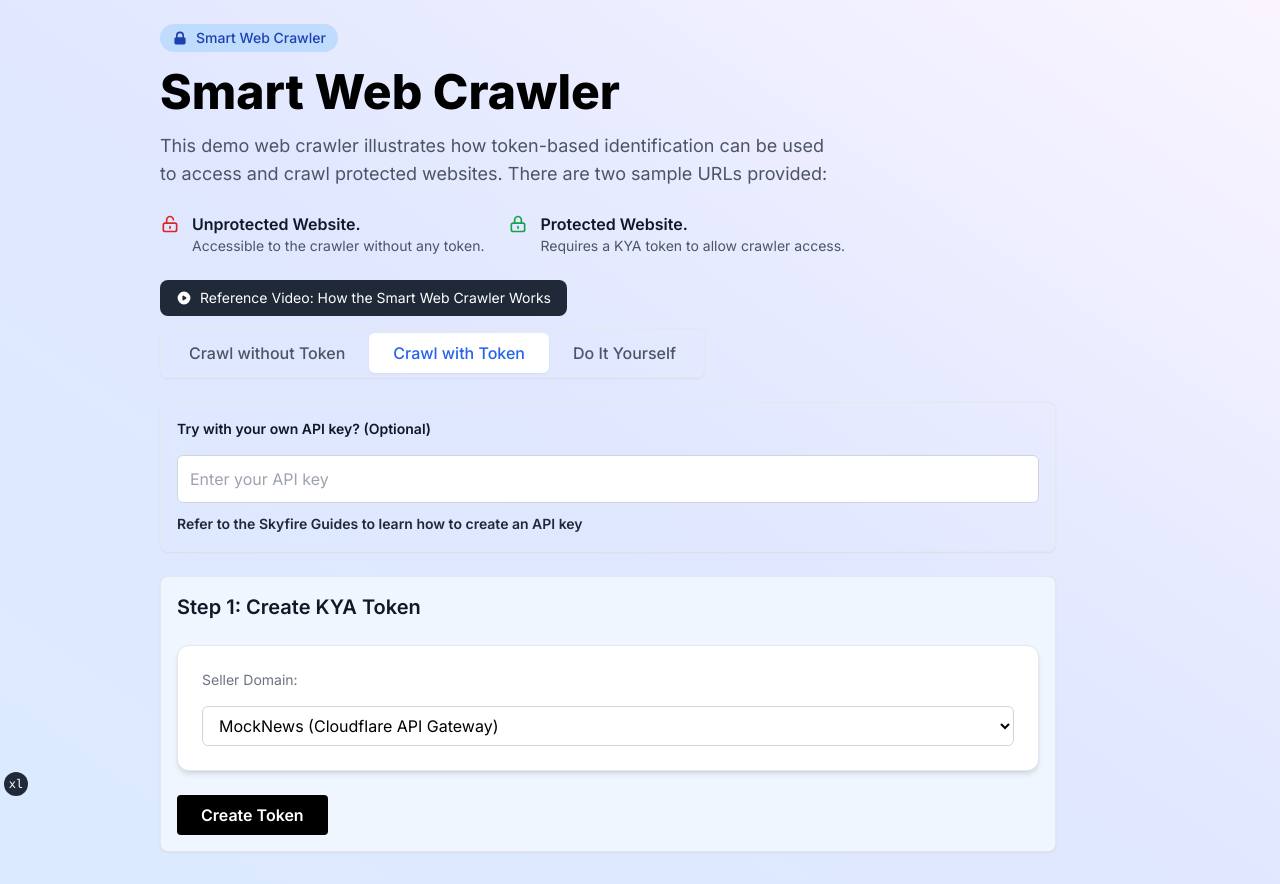
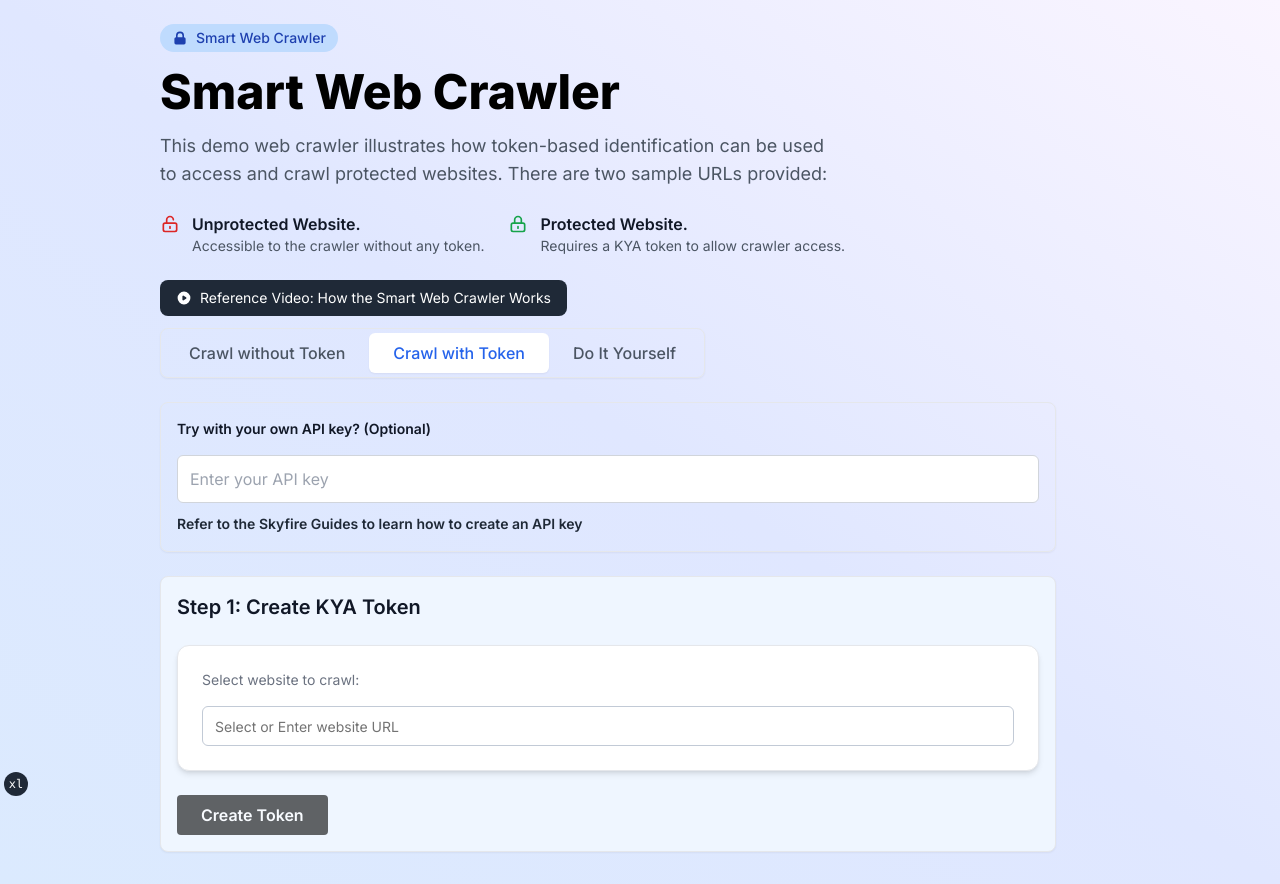
Before and after one commit to skyfire-xyz/skyfire-solutions-cloudflare-news-crawler-demo, a Next.js app in the folder crawler-agent-fe/: page /token in a window 1280 px wide. Built offline with nearby package versions, Linux system fonts and the light colour scheme.

Commit message:
SKYK-2498 UI updates to cater sdm changes

```diff
--- a/crawler-agent-fe/app/components/CrawlSearchLog.tsx
+++ b/crawler-agent-fe/app/components/CrawlSearchLog.tsx
@@ -8,14 +8,16 @@
 
 interface CrawlSearchLogProps {
   skyfireKyaToken?: string
-  onCloudflareUrlChange?: (url: string) => void
+  preselectedUrl?: string
+  onUrlChange?: (url: string) => void
 }
 
 const channelId = uuidv4()
 
 export default function CrawlSearchLog({
   skyfireKyaToken,
-  onCloudflareUrlChange,
+  preselectedUrl,
+  onUrlChange,
 }: CrawlSearchLogProps) {
   const [currentSite, setCurrentSite] = useState<MessageData>()
   const [summary, setSummary] = useState<MessageData>()
@@ -83,7 +85,8 @@
             inputPayment={payment}
             setAlerts={setAlerts}
             skyfireKyaToken={skyfireKyaToken}
-            onCloudflareUrlChange={onCloudflareUrlChange}
+            preselectedUrl={preselectedUrl}
+            onUrlChange={onUrlChange}
           />
         </div>
       </div>
--- a/crawler-agent-fe/app/components/SearchBar.tsx
+++ b/crawler-agent-fe/app/components/SearchBar.tsx
@@ -26,7 +26,8 @@
   inputPayment?: string
   setAlerts: React.Dispatch<React.SetStateAction<Alert[]>>
   skyfireKyaToken?: string
-  onCloudflareUrlChange?: (url: string) => void
+  preselectedUrl?: string
+  onUrlChange?: (url: string) => void
 }
 
 // Define the form schema with Zod
@@ -40,13 +41,13 @@
 
 type SearchFormValues = z.infer<typeof searchFormSchema>
 
-interface Suggestion {
+export interface Suggestion {
   url: string
   name: string
   type: string
 }
 
-const suggestions: Suggestion[] = [
+export const suggestions: Suggestion[] = [
   { url: "https://skyfire.xyz", name: "Skyfire", type: "Unprotected" },
   {
     url: "https://mock-news-cloudflare-api-gateway-demo.skyfire.xyz/",
@@ -77,7 +78,8 @@
   inputPayment,
   setAlerts,
   skyfireKyaToken,
-  onCloudflareUrlChange,
+  preselectedUrl,
+  onUrlChange,
 }) => {
   const [kyaToken, setKyaToken] = useState<string>(skyfireKyaToken || "")
   const { isCrawling: isLoading, setIsCrawling: setIsLoading } = useCrawling()
@@ -87,18 +89,25 @@
   const form = useForm<SearchFormValues>({
     resolver: zodResolver(searchFormSchema),
     defaultValues: {
-      url: "",
+      url: preselectedUrl || "",
     },
   })
 
-  const selectedUrl = form.watch("url")
+  const watchedUrl = form.watch("url")
 
   useEffect(() => {
-    if (typeof onCloudflareUrlChange === "function") {
-      onCloudflareUrlChange(selectedUrl)
+    if (preselectedUrl) {
+      form.setValue("url", preselectedUrl)
     }
     // eslint-disable-next-line react-hooks/exhaustive-deps
-  }, [selectedUrl])
+  }, [preselectedUrl])
+
+  useEffect(() => {
+    if (typeof onUrlChange === "function") {
+      onUrlChange(watchedUrl)
+    }
+    // eslint-disable-next-line react-hooks/exhaustive-deps
+  }, [watchedUrl])
 
   const handleKeyDown = (e: React.KeyboardEvent<HTMLInputElement>) => {
     if (!isFocused || suggestions.length === 0) return
@@ -195,6 +204,11 @@
       <form className="flex w-full flex-col space-y-4">
         <div className="flex items-center space-x-2">
           <div className="relative flex-1">
+            {preselectedUrl ? (
+              <div className="truncate rounded-md border border-gray-200 bg-gray-50 px-3 py-2 text-sm text-gray-900">
+                {preselectedUrl}
+              </div>
+            ) : (
               <FormField
                 control={form.control}
                 name="url"
@@ -262,6 +276,7 @@
                   </FormItem>
                 )}
               />
+            )}
           </div>
 
           <Button
--- /dev/null
+++ b/crawler-agent-fe/app/components/UrlSelector.tsx
@@ -0,0 +1,105 @@
+"use client"
+
+import { useState } from "react"
+
+import { Input } from "@/components/ui/input"
+
+import { suggestions } from "./SearchBar"
+
+interface UrlSelectorProps {
+  value: string
+  onChange: (url: string) => void
+  disabled?: boolean
+}
+
+export default function UrlSelector({
+  value,
+  onChange,
+  disabled,
+}: UrlSelectorProps) {
+  const [isFocused, setIsFocused] = useState(false)
+  const [selectedIndex, setSelectedIndex] = useState(-1)
+
+  const handleKeyDown = (e: React.KeyboardEvent<HTMLInputElement>) => {
+    if (!isFocused || suggestions.length === 0) return
+
+    switch (e.key) {
+      case "ArrowDown":
+        e.preventDefault()
+        setSelectedIndex((prev) =>
+          prev < suggestions.length - 1 ? prev + 1 : prev
+        )
+        break
+      case "ArrowUp":
+        e.preventDefault()
+        setSelectedIndex((prev) => (prev > 0 ? prev - 1 : -1))
+        break
+      case "Enter":
+        e.preventDefault()
+        if (selectedIndex >= 0) {
+          onChange(suggestions[selectedIndex].url)
+          setIsFocused(false)
+          setSelectedIndex(-1)
+        }
+        break
+      case "Escape":
+        setIsFocused(false)
+        setSelectedIndex(-1)
+        break
+    }
+  }
+
+  return (
+    <div className="relative">
+      <Input
+        value={value}
+        onChange={(e) => onChange(e.target.value)}
+        onFocus={() => setIsFocused(true)}
+        onBlur={() => setTimeout(() => setIsFocused(false), 200)}
+        onKeyDown={handleKeyDown}
+        placeholder="Select or Enter website URL"
+        autoComplete="off"
+        disabled={disabled}
+      />
+      {isFocused && (
+        <div className="absolute z-10 mt-1 max-h-60 w-full overflow-y-auto rounded-md border bg-white shadow-lg">
+          {suggestions.map((suggestion, index) => (
+            <div
+              key={suggestion.url}
+              className={`cursor-pointer border-b px-4 py-3 last:border-b-0 ${
+                index === selectedIndex
+                  ? "border-blue-200 bg-gray-50"
+                  : "hover:bg-gray-50"
+              }`}
+              onClick={() => {
+                onChange(suggestion.url)
+                setIsFocused(false)
+                setSelectedIndex(-1)
+              }}
+            >
+              <div className="flex items-center justify-between">
+                <div className="flex min-w-0 flex-1 items-center gap-3">
+                  <span
+                    className={`rounded-full bg-gray-100 px-2 py-1 text-xs text-gray-800 ${
+                      suggestion.type === "Protected" ? "mr-4" : ""
+                    }`}
+                  >
+                    {suggestion.type}
+                  </span>
+                  <div className="min-w-0 flex-1">
+                    <div className="truncate text-sm font-medium text-gray-900">
+                      {suggestion.name}
+                    </div>
+                    <div className="mt-1 truncate text-xs text-gray-500">
+                      {suggestion.url}
+                    </div>
+                  </div>
+                </div>
+              </div>
+            </div>
+          ))}
+        </div>
+      )}
+    </div>
+  )
+}
--- a/crawler-agent-fe/app/page.tsx
+++ b/crawler-agent-fe/app/page.tsx
@@ -65,7 +65,7 @@
       <PageLayout>
         <CrawlSearchLog
           skyfireKyaToken={skyfireKyaToken}
-          onCloudflareUrlChange={setSelectedUrl}
+          onUrlChange={setSelectedUrl}
         />
       </PageLayout>
     </>
--- a/crawler-agent-fe/app/token/page.tsx
+++ b/crawler-agent-fe/app/token/page.tsx
@@ -7,25 +7,7 @@
 import CrawlSearchLog from "../components/CrawlSearchLog"
 import PageLayout from "../components/PageLayout"
 import TopBar from "../components/TopBar"
-
-const CLOUDFLARE_URLS = [
-  {
-    name: "API Gateway",
-    url: "https://mock-news-cloudflare-api-gateway-demo.skyfire.xyz/",
-  },
-  {
-    name: "API Gateway + WAF",
-    url: "https://mock-news-cloudflare-api-gateway-waf-demo.skyfire.xyz/",
-  },
-  {
-    name: "CDN",
-    url: "https://mock-news-cloudflare-cdn-demo.skyfire.xyz/",
-  },
-  {
-    name: "CDN + WAF",
-    url: "https://mock-news-cloudflare-cdn-waf1-demo.skyfire.xyz/",
-  },
-]
+import UrlSelector from "../components/UrlSelector"
 
 export default function CrawlWithTokenPage() {
   const [userApiKey, setUserApiKey] = useState<string>("")
@@ -34,9 +16,6 @@
   const [kyaToken, setKyaToken] = useState<string | null>("")
   const [decodedToken, setDecodedToken] = useState<any>(null)
   const [selectedUrl, setSelectedUrl] = useState<string>("")
-  const [sellerDomainUrl, setSellerDomainUrl] = useState<string>(
-    CLOUDFLARE_URLS[0].url
-  )
 
   const handleStartOver = () => {
     setKyaToken(null)
@@ -48,7 +27,7 @@
       const response: AxiosResponse<{ token: string; error: string }> =
         await axios.post(`${process.env.NEXT_PUBLIC_SERVICE_BASE_URL}/token`, {
           userApiKey: userApiKey,
-          sellerDomain: new URL(sellerDomainUrl).hostname,
+          sellerDomain: new URL(selectedUrl).hostname,
         })
       if (response.data.error) {
         setError(response.data.error)
@@ -140,25 +119,14 @@
 
             <div className="mb-6">
               <div className="mt-6 flex w-full flex-col gap-4 rounded-xl border border-gray-200 bg-white p-6 shadow-md">
-                <label
-                  htmlFor="seller-domain-url"
-                  className="text-sm text-gray-500"
-                >
-                  Seller Domain:
+                <label className="text-sm text-gray-500">
+                  Select website to crawl:
                 </label>
-                <select
-                  id="seller-domain-url"
-                  value={sellerDomainUrl}
-                  onChange={(e) => setSellerDomainUrl(e.target.value)}
+                <UrlSelector
+                  value={selectedUrl}
+                  onChange={setSelectedUrl}
                   disabled={!!kyaToken}
-                  className="h-10 rounded-md border border-gray-300 bg-white px-3 text-base focus:outline-none"
-                >
-                  {CLOUDFLARE_URLS.map((item) => (
-                    <option key={item.url} value={item.url}>
-                      MockNews (Cloudflare {item.name})
-                    </option>
-                  ))}
-                </select>
+                />
               </div>
             </div>
 
@@ -216,12 +184,12 @@
 
                 <div className="mt-8">
                   <h2 className="mb-4 text-xl font-semibold text-gray-900">
-                    Step 3: Select website to crawl
+                    Step 3: Crawl the selected website
                   </h2>
                   <div className="mt-6">
                     <CrawlSearchLog
                       skyfireKyaToken={kyaToken}
-                      onCloudflareUrlChange={setSelectedUrl}
+                      preselectedUrl={selectedUrl}
                     />
                   </div>
                 </div>
@@ -231,6 +199,7 @@
                 <button
                   className="w-fit rounded bg-black px-6 py-2 font-semibold text-white transition hover:bg-gray-800 disabled:opacity-60"
                   onClick={handleCreateToken}
+                  disabled={!selectedUrl}
                 >
                   Create Token
                 </button>
```
Lines whose indentation alone changed are shown as unchanged.
